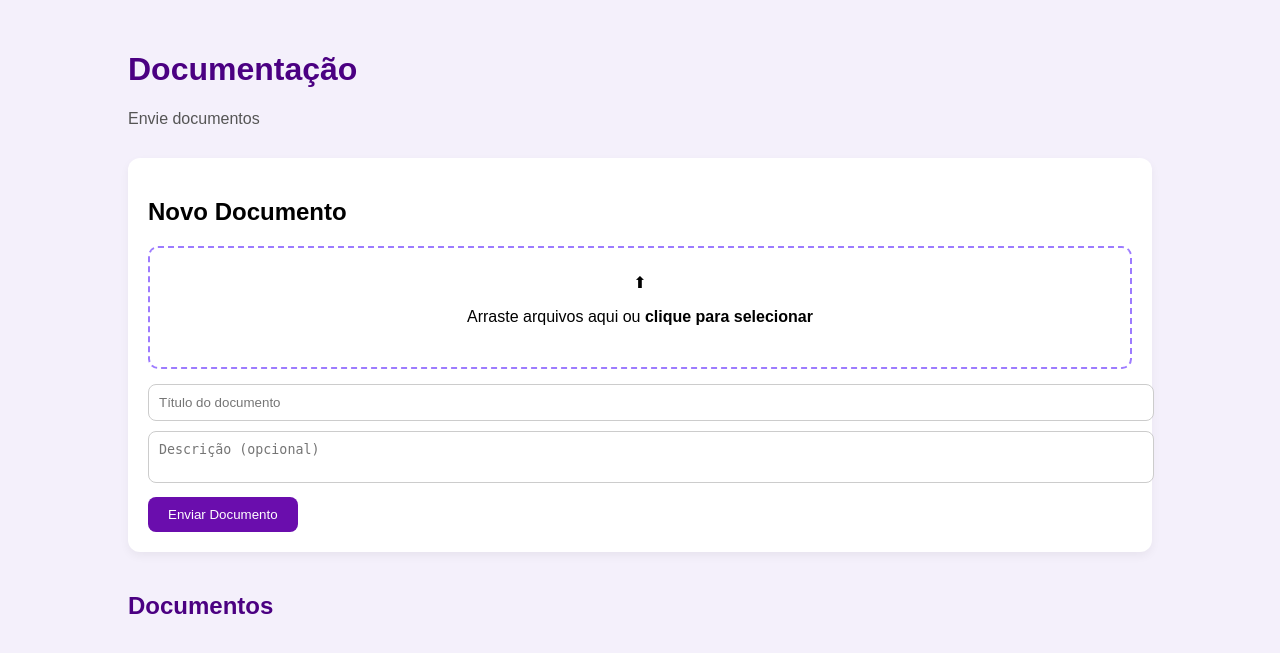
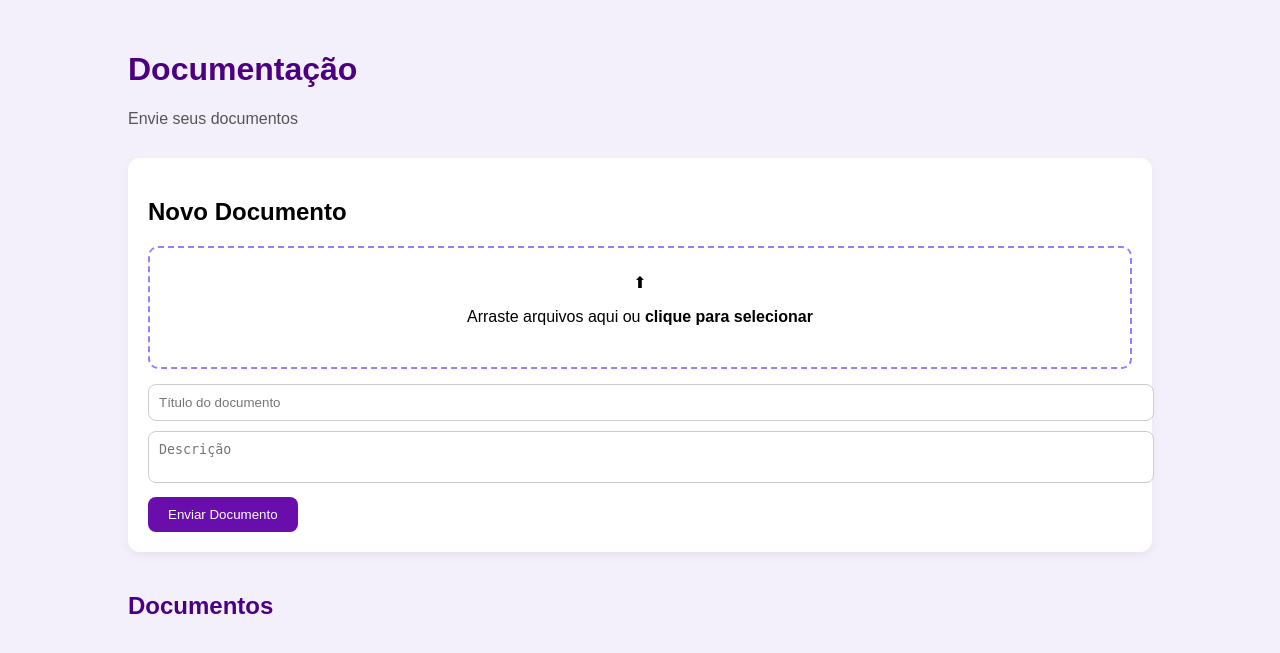
Before and after one commit to iicaroll/Gestao-de-documentos, a Flask app: page / in a window 1280 px wide. Shown: the top 653 px of the page. Run offline with Flask 3, Linux system fonts and the light colour scheme.

Commit message:
mudanças de titulo

```diff
--- a/templates/index.html
+++ b/templates/index.html
@@ -2,7 +2,7 @@
 <html lang="pt-br">
 <head>
     <meta charset="UTF-8">
-    <title>Documentação</title>
+    <title>Gestão de Documentos</title>
     <link rel="stylesheet" href="{{ url_for('static', filename='style.css') }}">
 </head>
 <body>
@@ -10,9 +10,8 @@
 <div class="container">
 
     <h1>Documentação</h1>
-    <p class="subtitle">Envie documentos </p>
+    <p class="subtitle">Envie seus documentos </p>
 
-    <!-- NOVO DOCUMENTO -->
     <div class="card">
         <h2>Novo Documento</h2>
 
@@ -27,13 +26,12 @@
             <input type="file" id="fileInput" name="file" hidden required onchange="showFileName(event)">
 
             <input type="text" name="titulo" placeholder="Título do documento" required>
-            <textarea name="descricao" placeholder="Descrição (opcional)"></textarea>
+            <textarea name="descricao" placeholder="Descrição"></textarea>
 
             <button type="submit" class="btn-primary">Enviar Documento</button>
         </form>
     </div>
 
-    <!-- LISTA DE DOCUMENTOS -->
     <h2 class="section-title">Documentos</h2>
 
     {% for doc in documentos %}
@@ -55,7 +53,7 @@
             <p class="doc-description">{{ doc.descricao }}</p>
         {% endif %}
 
-        <!-- HISTÓRICO DE COMENTÁRIOS -->
+
         <div class="comentarios">
             <h4>Histórico de Comentários</h4>
 
```
